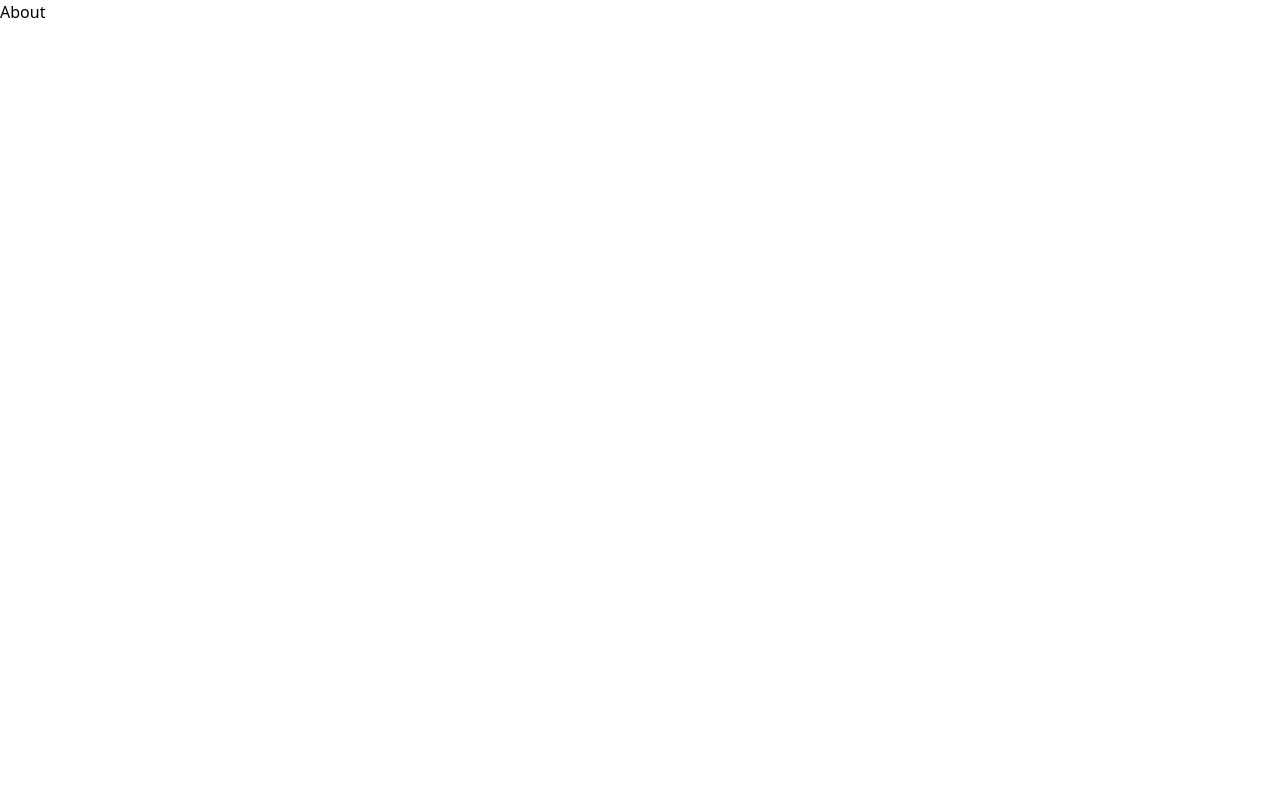
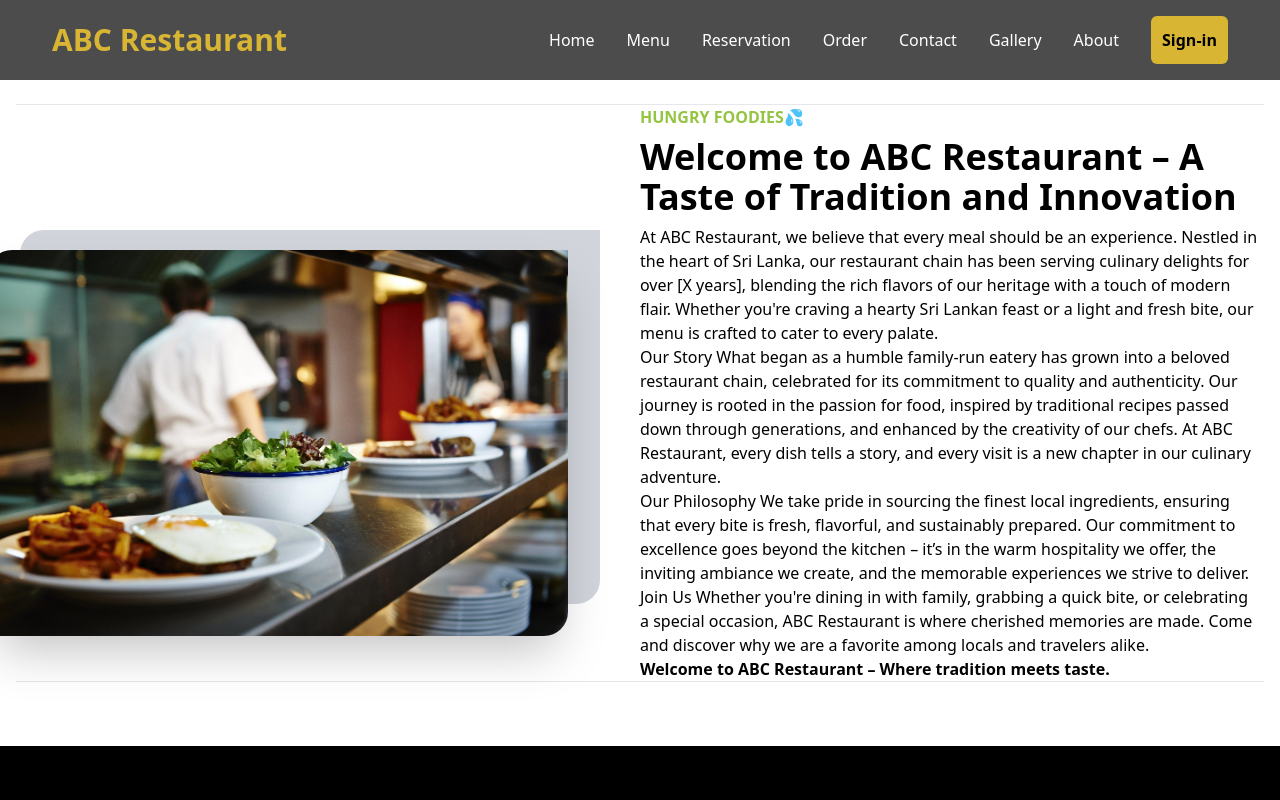
Before and after one commit to MatheeshaPJ/ABC_Restaurant, a React (Create React App) app in the folder frontend/: page /about in a window 1280 px wide. Shown: the top 800 px of the page. Built offline with nearby package versions, Linux system fonts and the light colour scheme.

Commit message:
Update About.jsx

```diff
--- a/frontend/src/pages/About.jsx
+++ b/frontend/src/pages/About.jsx
@@ -1,8 +1,43 @@
-import React from 'react'
+import React from 'react';
+import Navbar from '../components/Navbar';
+import Footer from '../components/Footer';
+import BG from '../assets/about-bg.jpg';
 
 const About = () => {
   return (
-    <div>About</div>
+    <div className='bg-black'>
+      <Navbar />
+
+      <div className='mt-10'>
+        <div className='w-full bg-white py-16 px-4 mt-5'>
+          <hr />
+          <div className='max-w-[1240px] mx-auto grid md:grid-cols-2'>
+            <div className='flex flex-col justify-center'>
+              <div className='bg-gray-300 rounded-tl-3xl rounded-br-3xl mb-[-3rem] mr-10 pt-5'>
+              <img className='w-[750px] mx-auto ml-[-2rem] mb-[-2rem] hover:scale-105 duration-300 rounded-tl-3xl rounded-br-3xl shadow-2xl ' src={BG} alt="burger.png" />
+              </div>
+            </div>
+            <div className='flex flex-col justify-center'>
+              <p className='text-[rgb(148,196,66)] font-bold'> HUNGRY FOODIES💦</p>
+              <h1 className='md:text-4xl sm:text-3xl text-2xl font-bold py-2'>Welcome to ABC Restaurant – A Taste of Tradition and Innovation</h1>
+              <p>At ABC Restaurant, we believe that every meal should be an experience. Nestled in the heart of Sri Lanka, our restaurant chain has been serving culinary delights for over [X years], blending the rich flavors of our heritage with a touch of modern flair. Whether you're craving a hearty Sri Lankan feast or a light and fresh bite, our menu is crafted to cater to every palate.
+
+              </p>
+              <p>Our Story What began as a humble family-run eatery has grown into a beloved restaurant chain, celebrated for its commitment to quality and authenticity. Our journey is rooted in the passion for food, inspired by traditional recipes passed down through generations, and enhanced by the creativity of our chefs. At ABC Restaurant, every dish tells a story, and every visit is a new chapter in our culinary adventure.</p>
+              <p>Our Philosophy We take pride in sourcing the finest local ingredients, ensuring that every bite is fresh, flavorful, and sustainably prepared. Our commitment to excellence goes beyond the kitchen – it’s in the warm hospitality we offer, the inviting ambiance we create, and the memorable experiences we strive to deliver.</p>
+              <p>Join Us Whether you're dining in with family, grabbing a quick bite, or celebrating a special occasion, ABC Restaurant is where cherished memories are made. Come and discover why we are a favorite among locals and travelers alike.</p>
+              <p className='font-semibold'>Welcome to ABC Restaurant – Where tradition meets taste.</p>
+            </div>
+
+
+          </div>
+          <hr />
+        </div>
+      </div>
+
+
+      <Footer />
+    </div>
   )
 }
 
```
